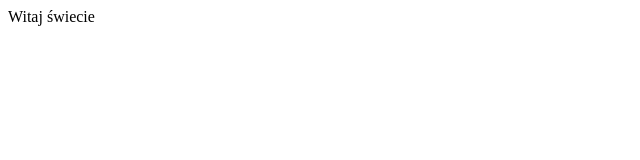
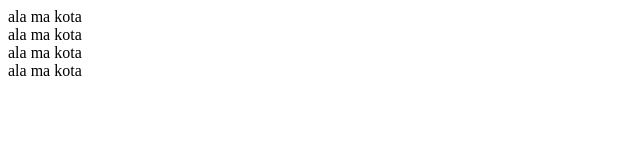
Before and after one commit to eblaszczyk/testGit, a plain HTML site: page public_html/index.html in a window 1280 px wide. Shown: the whole page, without its empty margins (0-640 px from the left). Drawn offline with Linux system fonts and the light colour scheme.

Commit message:
Merge origin/master
Conflicts:
	public_html/index.html

```diff
--- a/public_html/index.html
+++ b/public_html/index.html
@@ -11,7 +11,9 @@ and open the template in the editor.
         <meta name="viewport" content="width=device-width, initial-scale=1.0">
     </head>
     <body>
-        <div>Witaj świecie</div>
-
+        <div>ala ma kota</div>
+          <div>ala ma kota</div>
+            <div>ala ma kota</div>
+              <div>ala ma kota</div>
     </body>
 </html>
```
